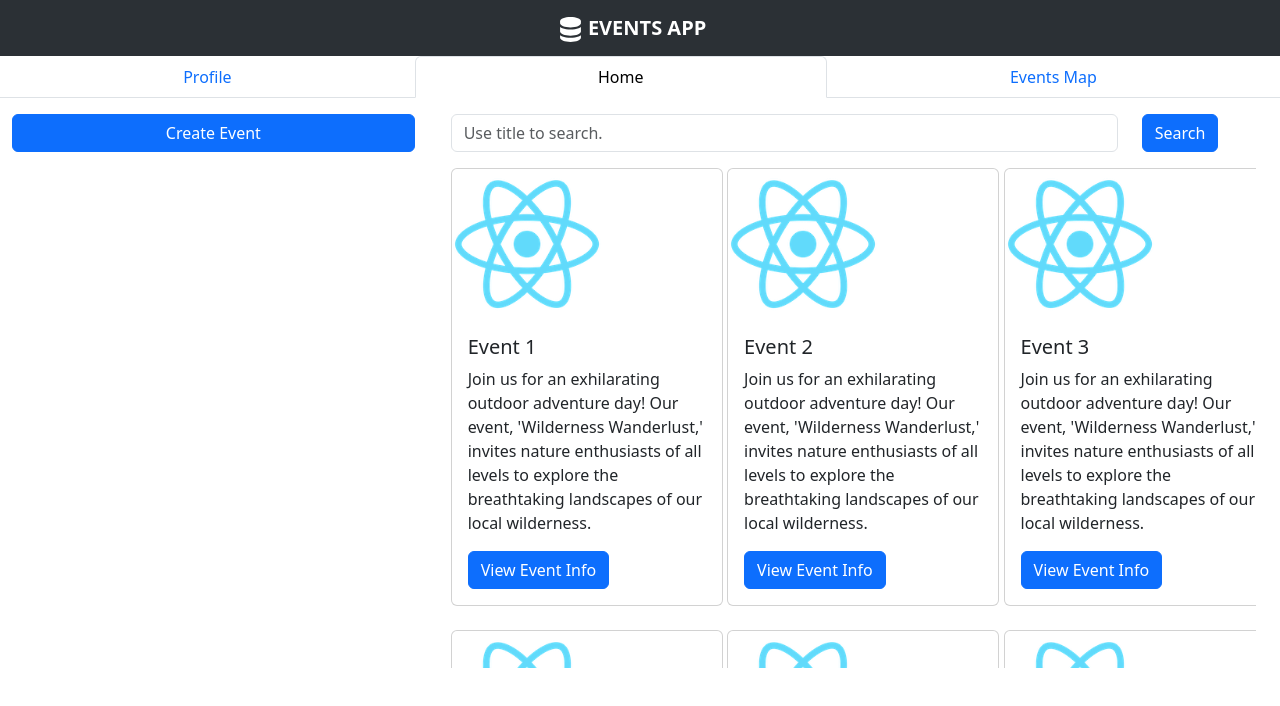
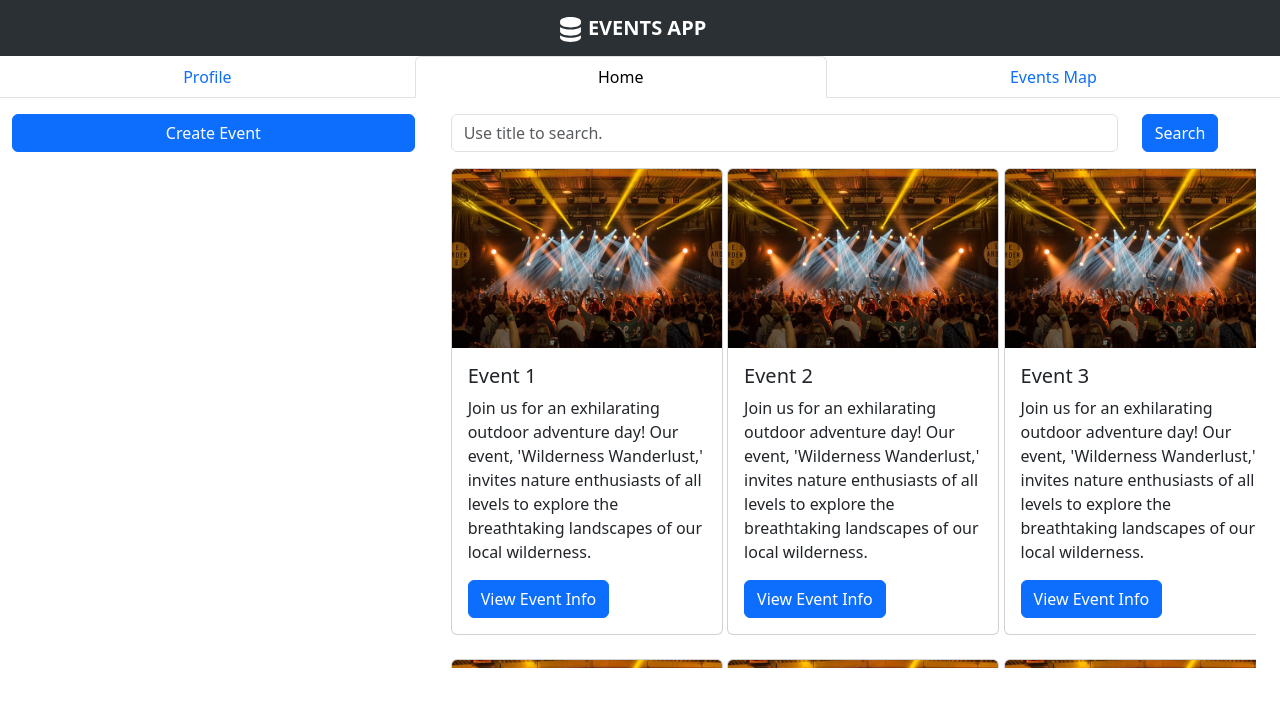
Before and after one commit to nicoguerra18/EventConnect-App, a React (Create React App) app in the folder frontend/: page / in a window 1280 px wide. Shown: the top 706 px of the page. Built offline with nearby package versions, Linux system fonts and the light colour scheme.

Commit message:
minor changes

```diff
--- a/frontend/src/Components/HomeTab.js
+++ b/frontend/src/Components/HomeTab.js
@@ -13,6 +13,7 @@
 import "./styles.css";
 import { useEffect } from "react";
 import CSRFToken from "./crftoken";
+import sample_pic from "./sample_pic.png";
 
 function HomeTab() {
   const events = [
@@ -32,7 +33,7 @@
   //   fetchEventData(); // Fetch event data when component mounts
   // }, []);
 
-  // Function to fetch event data from the backend API
+  // // Function to fetch event data from the backend API
   // const fetchEventData = async () => {
   //   try {
   //     const response = await fetch("http://localhost:8000/api/EventDatabase/");
@@ -120,7 +121,12 @@
         {events.map((event, index) => (
           <Col key={index}>
             <Card style={{ width: "17rem" }}>
-              <Card.Img variant="top" src={logo192} alt="logo192" />
+              <Card.Img
+                variant="top"
+                src={sample_pic}
+                alt="sample_pic"
+                className="card-img-top img-fluid"
+              />
               <Card.Body>
                 <Card.Title>{event.title}</Card.Title>
                 <Card.Text>
--- a/frontend/src/Components/MyEvents.js
+++ b/frontend/src/Components/MyEvents.js
@@ -15,13 +15,19 @@
     { title: "Event Im attending 2" },
     { title: "Event Im attending 3" },
   ];
+
   return (
     <div className="event-cards-container">
       <Row className="g-4">
         {myEventsMock.map((event, index) => (
           <Col key={index}>
             <Card style={{ width: "15rem" }}>
-              <Card.Img variant="top" src={logo192} alt="logo192" />
+              <Card.Img
+                variant="top"
+                src={logo192}
+                alt="logo192"
+                className="card-img-top img-fluid"
+              />
               <Card.Body>
                 <Card.Title>{event.title}</Card.Title>
                 <Card.Text>Text</Card.Text>
```
Also changed, not shown: frontend/src/Components/sample_pic.png (added).
